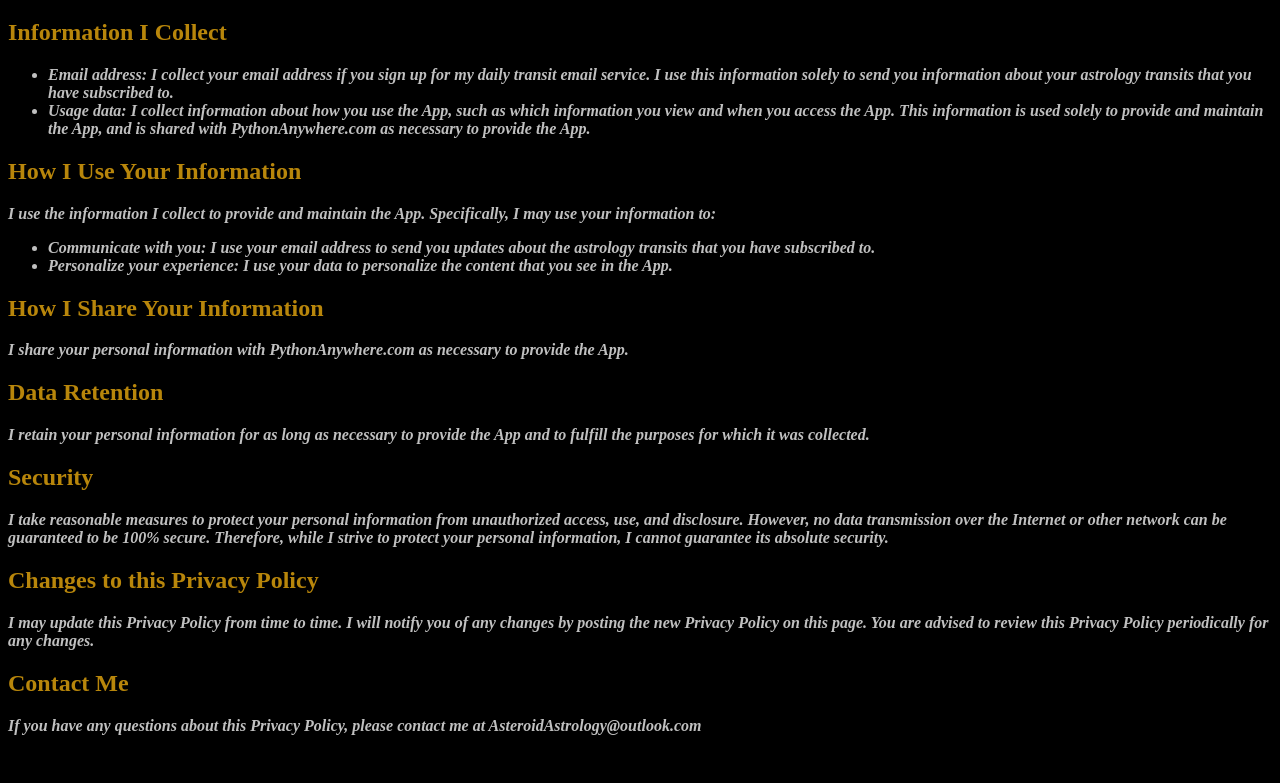
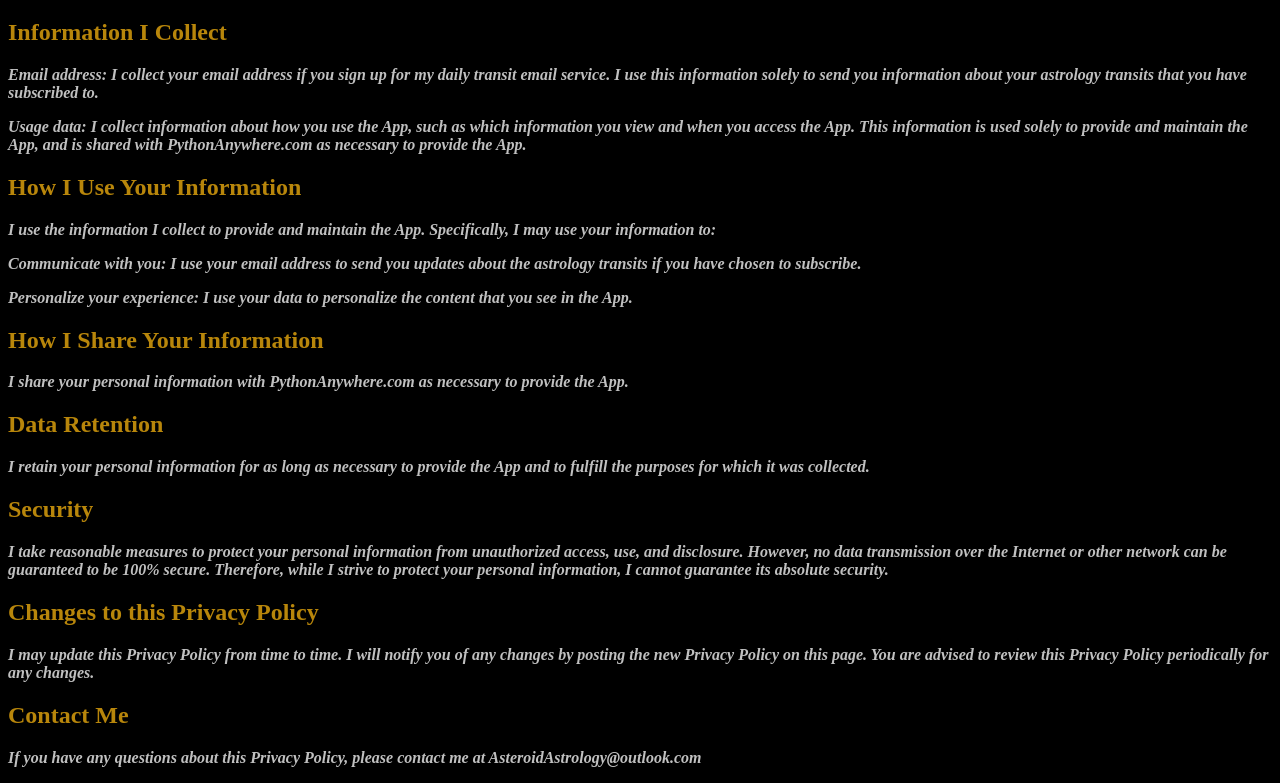
Before and after one commit to AsteroidAstrology/Privacy-policy, a plain HTML site: page index.html in a window 1280 px wide. Shown: the part 61-844 px from the top of the page. Before the commit the page ends 812 px from the top, so only its background shows below. Drawn offline with Linux system fonts and the light colour scheme.

Commit message:
Update index.html

```diff
--- a/index.html
+++ b/index.html
@@ -5,7 +5,6 @@
     <meta charset="UTF-8">
     <meta http-equiv="X-UA-Compatible" content="IE=edge">
     <meta name="viewport" content="width=device-width, initial-scale=1.0">
-
 
     <style>
 
@@ -43,17 +42,17 @@
     </header>
     <main>
         <h2>Information I Collect</h2>
-        <ul>
-            <li>Email address: I collect your email address if you sign up for my daily transit email service. I use this information solely to send you information about your astrology transits that you have subscribed to.</li>
-            <li>Usage data: I collect information about how you use the App, such as which information you view and when you access the App. This information is used solely to provide and maintain the App, and is shared with PythonAnywhere.com as necessary to provide the App.</li>
-        </ul>
+
+        <p>Email address: I collect your email address if you sign up for my daily transit email service. I use this information solely to send you information about your astrology transits that you have subscribed to.</p>
+        <p>Usage data: I collect information about how you use the App, such as which information you view and when you access the App. This information is used solely to provide and maintain the App, and is shared with PythonAnywhere.com as necessary to provide the App.</p>
+
 
         <h2>How I Use Your Information</h2>
         <p>I use the information I collect to provide and maintain the App. Specifically, I may use your information to:</p>
-        <ul>
-            <li>Communicate with you: I use your email address to send you updates about the astrology transits that you have subscribed to.</li>
-            <li>Personalize your experience: I use your data to personalize the content that you see in the App.</li>
-        </ul>
+
+        <p>Communicate with you: I use your email address to send you updates about the astrology transits if you have chosen to subscribe.</p>
+        <p>Personalize your experience: I use your data to personalize the content that you see in the App.</p>
+
 
         <h2>How I Share Your Information</h2>
         <p>I share your personal information with PythonAnywhere.com as necessary to provide the App.</p>
```
